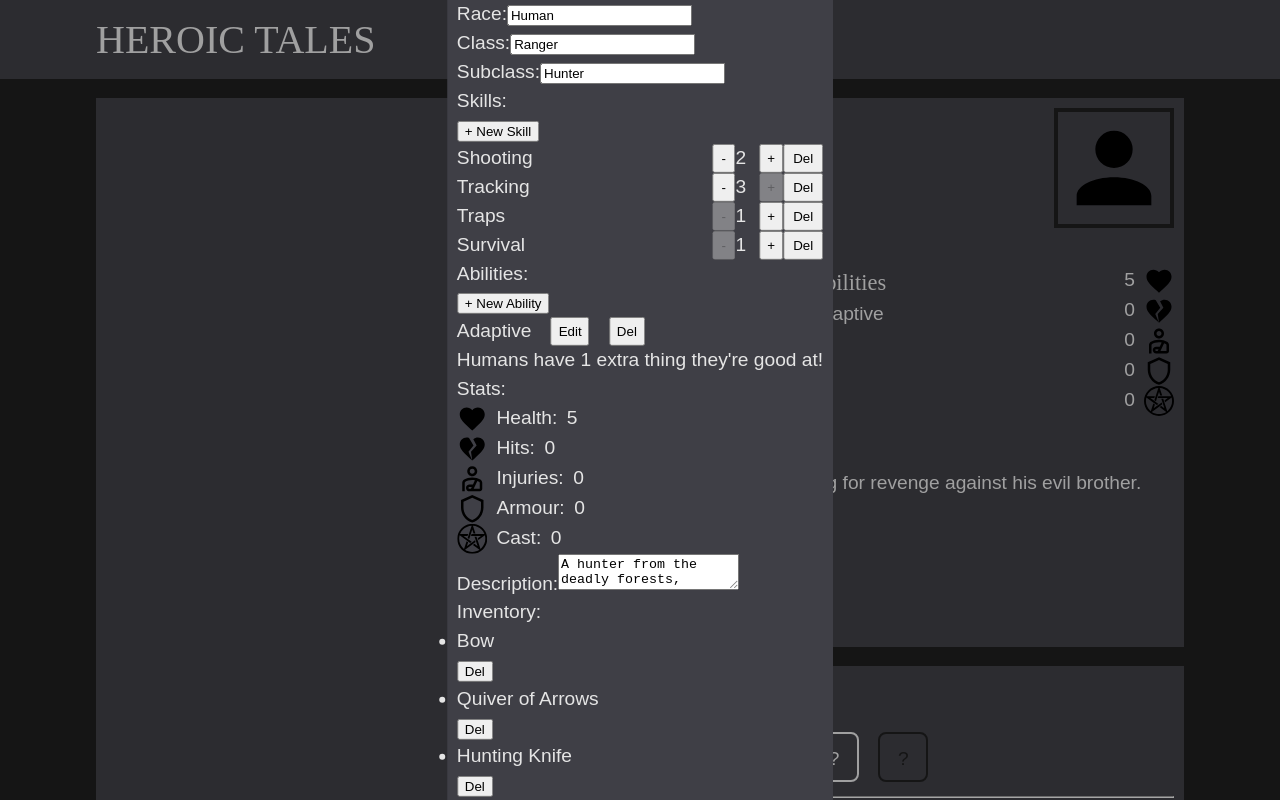
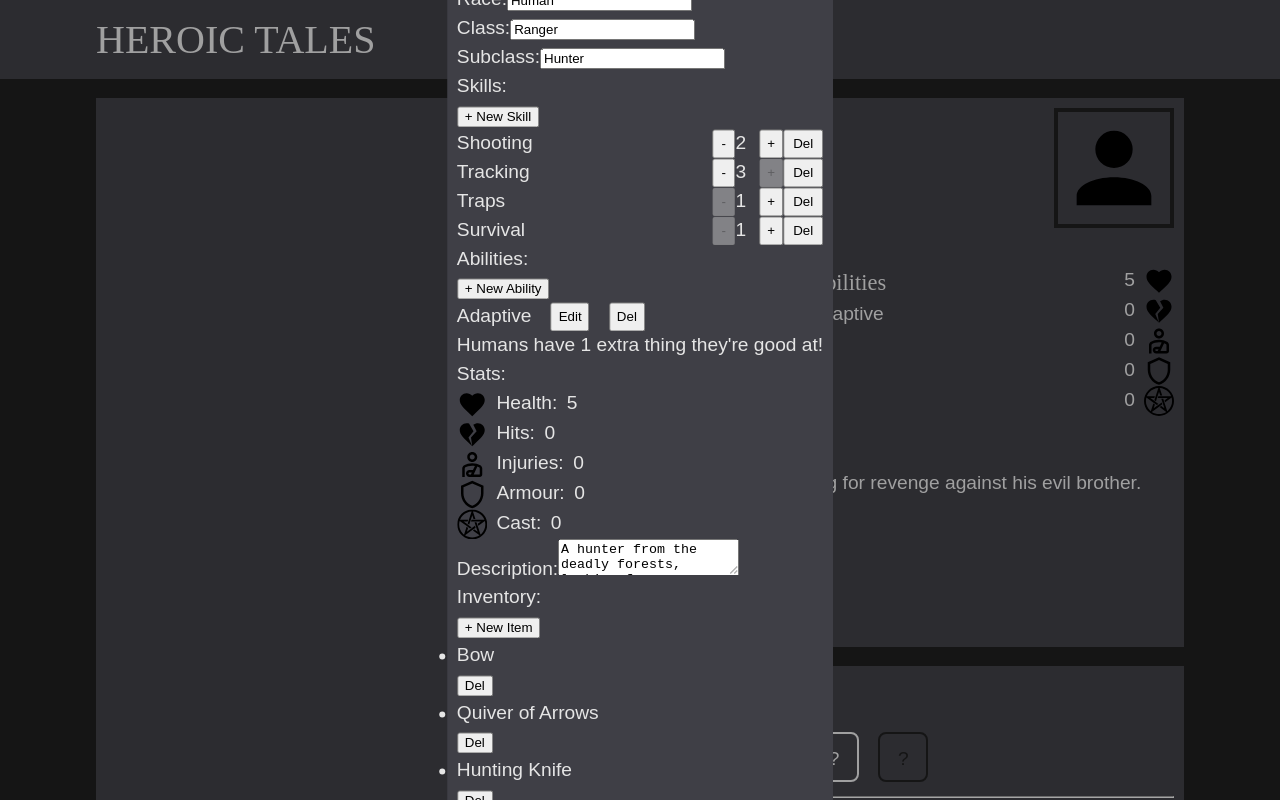
Before and after one commit to gemini-mastiff/heroic-tales-app, a React (Vite) app: page / in a window 1280 px wide. Both pictures are taken after a click on the button "Edit". Shown: the top 800 px of the page. Built offline with nearby package versions, Linux system fonts and the light colour scheme; a web font is replaced by a local one.

Commit message:
feat: add function to add new items to inventory

```diff
--- a/src/components/EditCharForm.jsx
+++ b/src/components/EditCharForm.jsx
@@ -99,6 +99,13 @@ export default function EditCharForm({ char, onSubmit }) {
     setCharDetails({ ...charDetails, stats: newStats });
   };
 
+  const handleNewInvItem = (e) => {
+    e.preventDefault();
+    setCharDetails({
+      ...charDetails,
+      inventory: [...charDetails.inventory, "New Item"],
+    });
+  };
   const handleInvChange = (value, index) => {
     const newInventory = charDetails.inventory.map((item, i) => {
       if (i === index) return value;
@@ -238,6 +245,7 @@ export default function EditCharForm({ char, onSubmit }) {
         ></textarea>
       </div>
       <FormArr name="Inventory">
+        <button onClick={(e) => handleNewInvItem(e)}>+ New Item</button>
         <ul>
           {charDetails.inventory.map((item, index) => {
             return (
```
